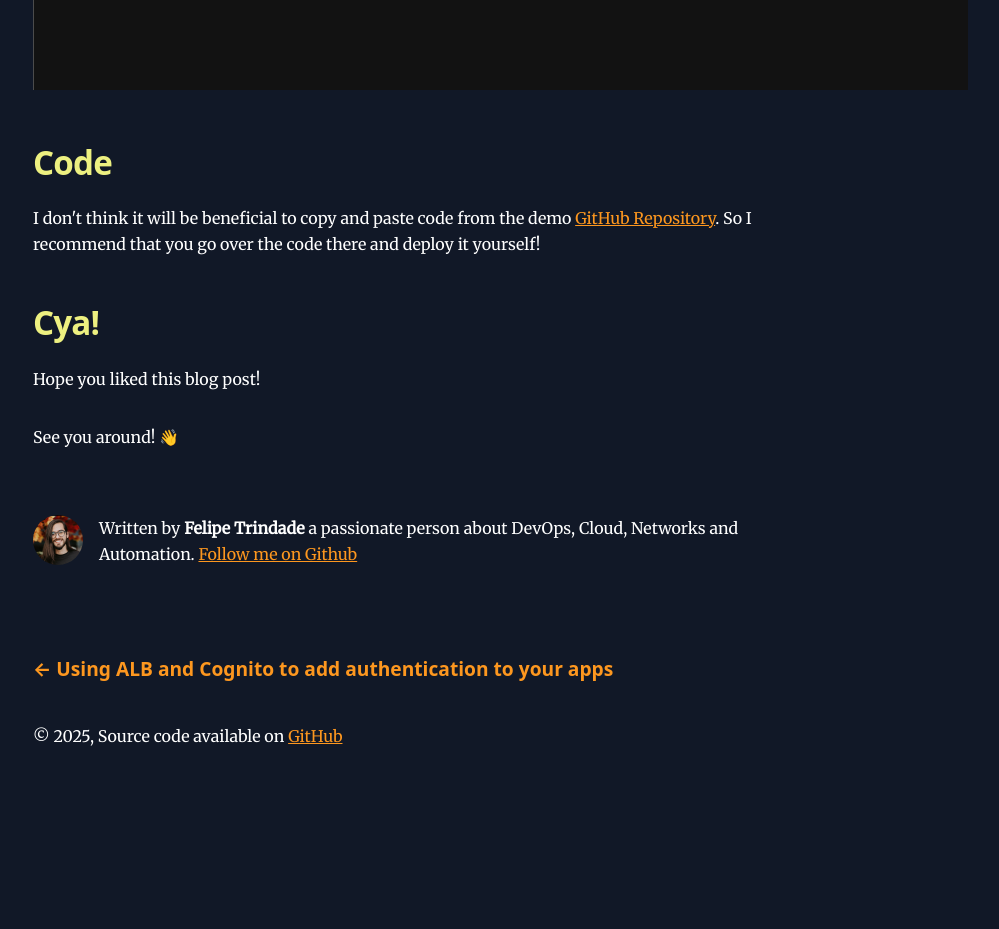
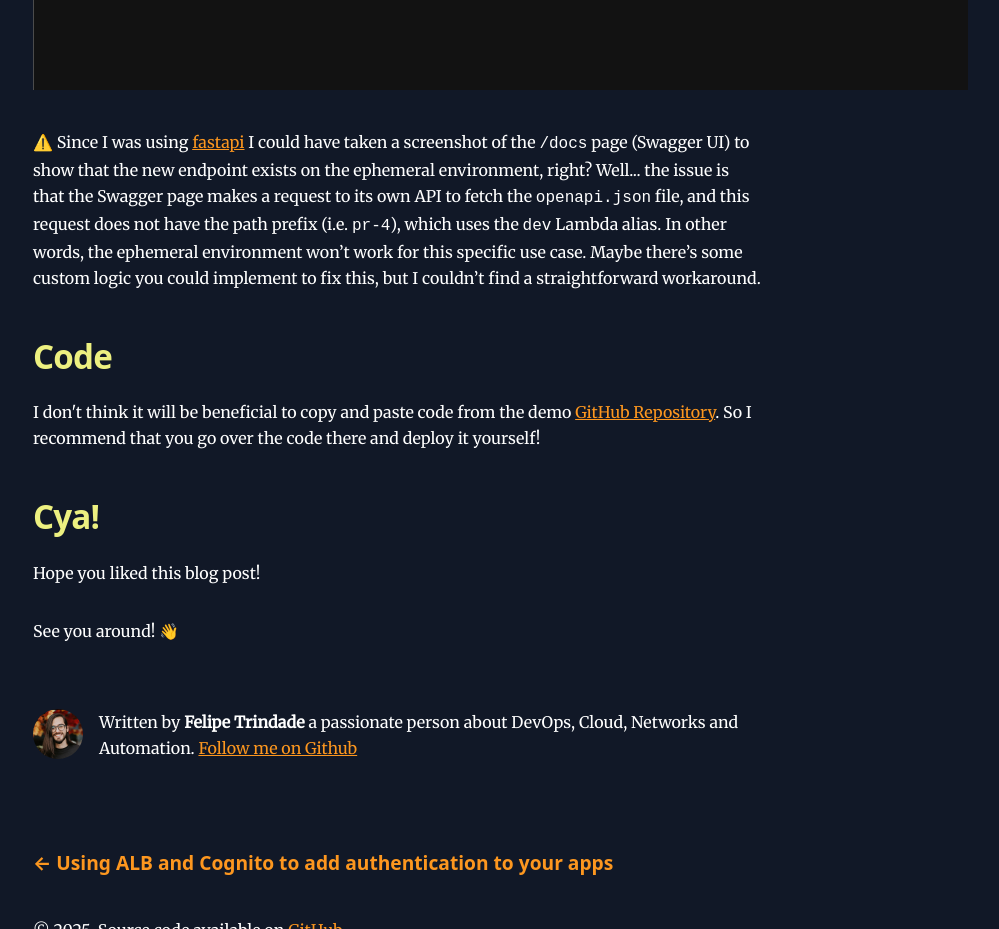
Before and after one commit to felipelaptrin/felipetrindade.com, a Gatsby site in the folder frontend/: page /ephemeral-environment-backend-serverless/ in a window 1280 px wide. Shown: the part 4980-5909 px from the top of the page, without its empty margins (243-1242 px from the left). Before the commit the page ends 5792 px from the top, so only its background shows below. Built offline with nearby package versions, Linux system fonts and the light colour scheme; Gatsby itself is replaced by a stand-in of ours; a small style sheet from the web is missing.

Commit message:
add ps note about docs endpoint

```diff
--- a/frontend/content/blog/ephemeral-environment-backend-serverless/index.md
+++ b/frontend/content/blog/ephemeral-environment-backend-serverless/index.md
@@ -54,6 +54,7 @@ But if you try to access the dev environment, the endpoint will not be there:
 
 ![Screenshot of the Dev Environment Random endpoint](./assets/dev-env-new-route.png)
 
+⚠️ Since I was using [fastapi](https://fastapi.tiangolo.com/) I could have taken a screenshot of the `/docs` page (Swagger UI) to show that the new endpoint exists on the ephemeral environment, right? Well... the issue is that the Swagger page makes a request to its own API to fetch the `openapi.json` file, and this request does not have the path prefix (i.e. `pr-4`), which uses the `dev` Lambda alias. In other words, the ephemeral environment won’t work for this specific use case. Maybe there’s some custom logic you could implement to fix this, but I couldn’t find a straightforward workaround.
 
 ## Code
 I don't think it will be beneficial to copy and paste code from the demo [GitHub Repository](https://github.com/felipelaptrin/ephemeral-environment-backend-serverless). So I recommend that you go over the code there and deploy it yourself!
```
